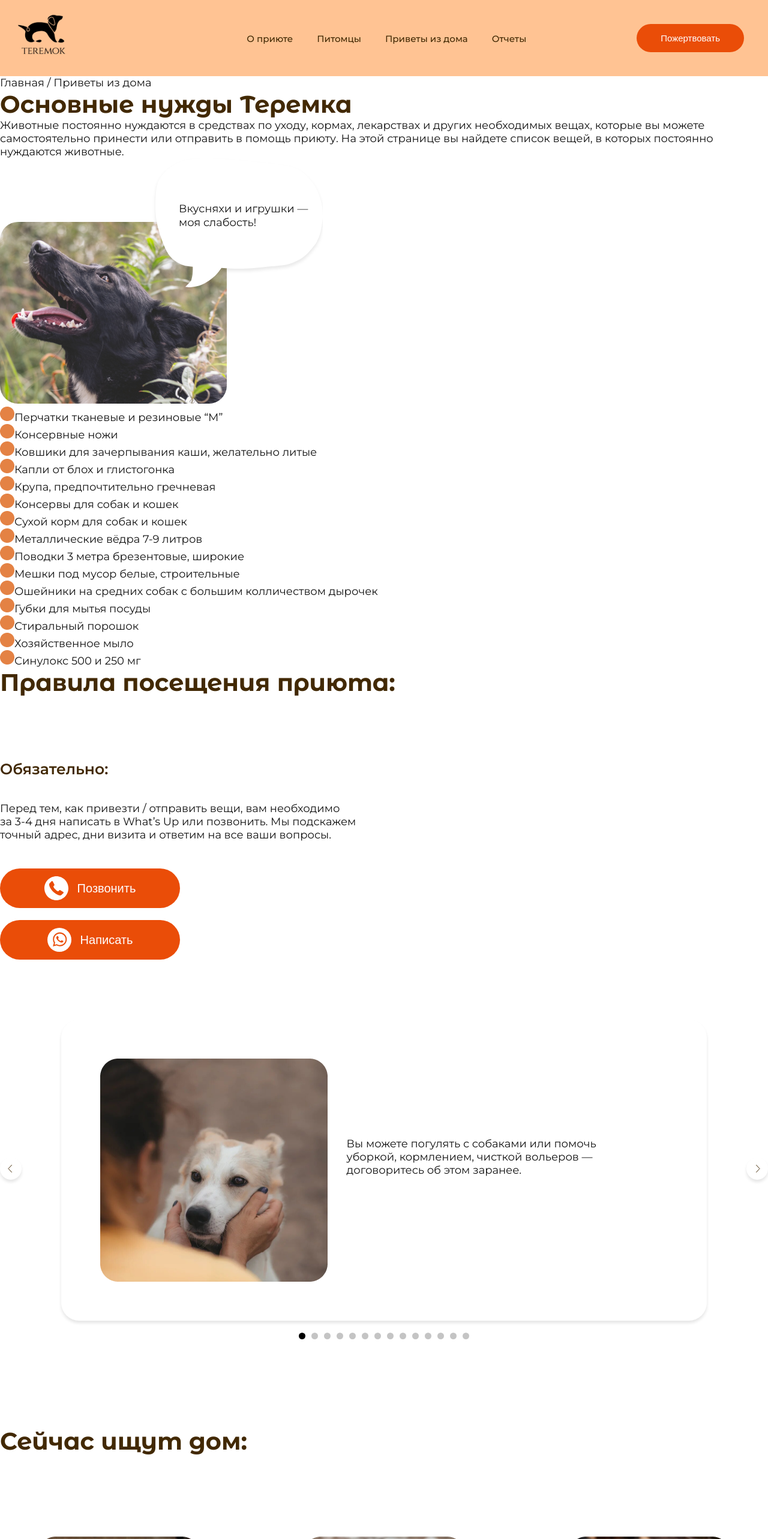
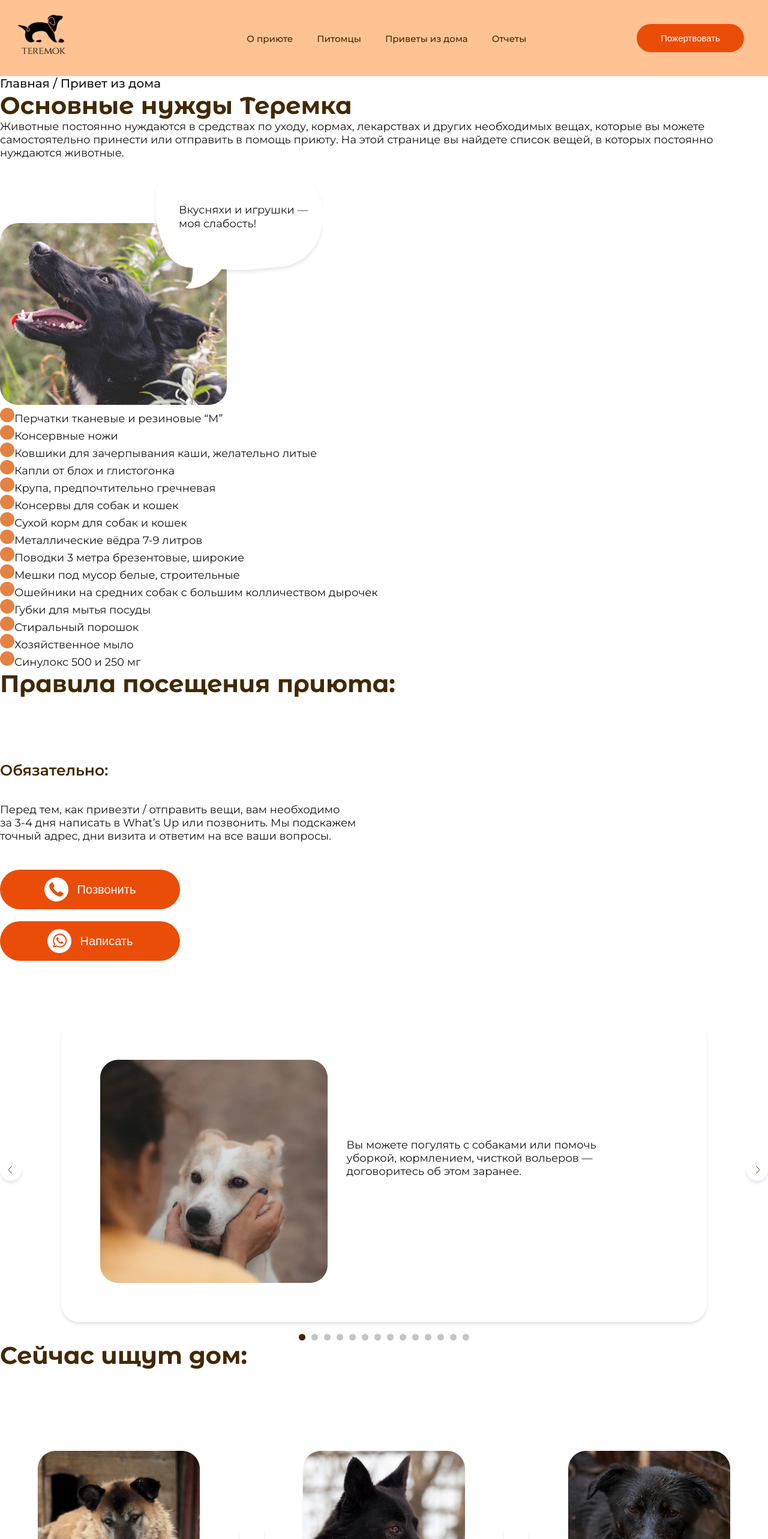
Before and after one commit to eireensid/animal-shelter, a Next.js app: page /hellos-from-homes in a window 1280 px wide. Shown: the top 2566 px of the page at 60% size. Built offline with nearby package versions, Linux system fonts and the light colour scheme.

Commit message:
bread crumbs component

```diff
--- a/components/AnimalCarousel.js
+++ b/components/AnimalCarousel.js
@@ -3,12 +3,6 @@ import AnimalCard from '~/components/AnimalCard'
 import styles from '~/styles/components/AnimalCarousel.module.scss'
 
 export default function AnimalCarousel({animals}) {
-
-  // const [animals, setAnimals] = useState([
-  //   {name: "Миша", age: "10 лет", sex: "М", photo: "Misha.png"},
-  //   {name: "Китти", age: "4 года", sex: "Ж", photo: "Kitty.png"},
-  //   {name: "Женя", age: "3 года", sex: "М", photo: "Zhenya.png"}
-  // ])
 
   return <>
     <div className={styles.findCarouselCard}>
--- /dev/null
+++ b/components/BreadCrumbs.js
@@ -0,0 +1,10 @@
+import Link from 'next/link'
+import styles from '~/styles/components/BreadCrumbs.module.scss'
+
+export default function BreadCrumbs({title}) {
+  return <>
+    <div className={styles.breadCrumbs}>
+      <Link href="/"><span>Главная</span></Link><span> / </span><span>{title}</span>
+    </div>
+  </>
+}
--- a/pages/guardianship-and-adaptation.js
+++ b/pages/guardianship-and-adaptation.js
@@ -1,6 +1,7 @@
 import Router from 'next/router'
 import {useState} from 'react'
 import {MainLayout} from '~/components/MainLayout'
+import BreadCrumbs from '~/components/BreadCrumbs'
 import VisitingRules from '~/components/VisitingRules'
 import AnimalCarousel from '~/components/AnimalCarousel'
 import BankCard from '~/components/BankCard'
@@ -15,10 +16,7 @@ export default function GuardianshipAndAdoptation({title='Опекунство
   return <MainLayout>
     <section>
       <div className={styles.guardianshipAdoptationBlock}>
-        <div className={styles.breadCrumbs}>
-          <span>Главная</span><span> / </span><span>{title}</span>
-        </div>
-
+        <BreadCrumbs title={title}/>
         <div className={styles.guardianshipAdoptationWrapper}>
           <div className={styles.guardianshipAdoptationDesc}>
             <h2>{title}</h2>
--- a/pages/hellos-from-homes.js
+++ b/pages/hellos-from-homes.js
@@ -1,12 +1,13 @@
 import Router from 'next/router'
 import {useState} from 'react'
 import {MainLayout} from '~/components/MainLayout'
+import BreadCrumbs from '~/components/BreadCrumbs'
 import VisitingRules from '~/components/VisitingRules'
 import AnimalCarousel from '~/components/AnimalCarousel'
 import BankCard from '~/components/BankCard'
 import styles from '~/styles/hellosFromHomes.module.scss'
 
-export default function HellosFromHomes({title='Приветы из дома'}) {
+export default function HellosFromHomes({title='Привет из дома'}) {
   const [animals, setAnimals] = useState([
     {name: "Миша", age: "10 лет", sex: "М", photo: "Misha.png"},
     {name: "Китти", age: "4 года", sex: "Ж", photo: "Kitty.png"},
@@ -15,10 +16,7 @@ export default function HellosFromHomes({title='Приветы из дома'})
   return <MainLayout>
     <section>
       <div className={styles.needsBlock}>
-        <div className={styles.breadCrumbs}>
-          <span>Главная</span><span> / </span><span>{title}</span>
-        </div>
-
+        <BreadCrumbs title={title}/>
         <div className={styles.needsWrapper}>
           <div className={styles.needsDesc}>
             <h2>Основные нужды Теремка</h2>
@@ -96,9 +94,9 @@ export default function HellosFromHomes({title='Приветы из дома'})
       </div>
     </section>
     <section>
-    <div className={`${styles.visitingRulesWrapper} ${styles.pagePaddings}`}>
-          <VisitingRules/>
-        </div>
+      <div className={`${styles.visitingRulesWrapper} ${styles.pagePaddings}`}>
+        <VisitingRules/>
+      </div>
     </section>
     <section>
       <div className={`${styles.animalCarouselWrapper} ${styles.pagePaddings}`}>
--- a/styles/basicNeedsOfTeremok.module.scss
+++ b/styles/basicNeedsOfTeremok.module.scss
@@ -15,11 +15,6 @@
     right: 3%;
     top: 100px;
   }
-}
-
-.breadCrumbs {
-  font-size: $breadCrumbsAndBtnTxt;
-  font-weight: $mediumWeight;
 }
 
 .needsWrapper {
--- a/styles/components/AnimalCarousel.module.scss
+++ b/styles/components/AnimalCarousel.module.scss
@@ -1,6 +1,5 @@
 .findHomeTitle {
   padding: {
-    top: 145px;
     bottom: 260px;
   }
 }
--- /dev/null
+++ b/styles/components/BreadCrumbs.module.scss
@@ -0,0 +1,10 @@
+@import 'variables.scss';
+
+.breadCrumbs span {
+  font-size: $breadCrumbsAndBtnTxt;
+  font-weight: $mediumWeight;
+  &:hover {
+    color: #7C6035;
+    cursor: default;
+  }
+}
--- a/styles/components/VisitingRulesCarousel.module.scss
+++ b/styles/components/VisitingRulesCarousel.module.scss
@@ -60,7 +60,7 @@
   border-radius: 50%;
 }
 .visitingRulesRoundActive {
-  background: black;
+  background: #422904;
 }
 .visitingRulesRound:not(:last-child) {
   margin-right: 10px;
--- a/styles/index.module.scss
+++ b/styles/index.module.scss
@@ -51,6 +51,7 @@
   background-repeat: no-repeat;
   background-size: contain;
   position: relative;
+  padding-top: 130px;
 }
 
 .videoBlock {
```
Also changed, not shown: pages/basic-needs-of-teremok.js (+6 -8 lines), pages/shelter-reports.js (+5 -7 lines), pages/walks-with-dogs.js (+5 -7 lines).
